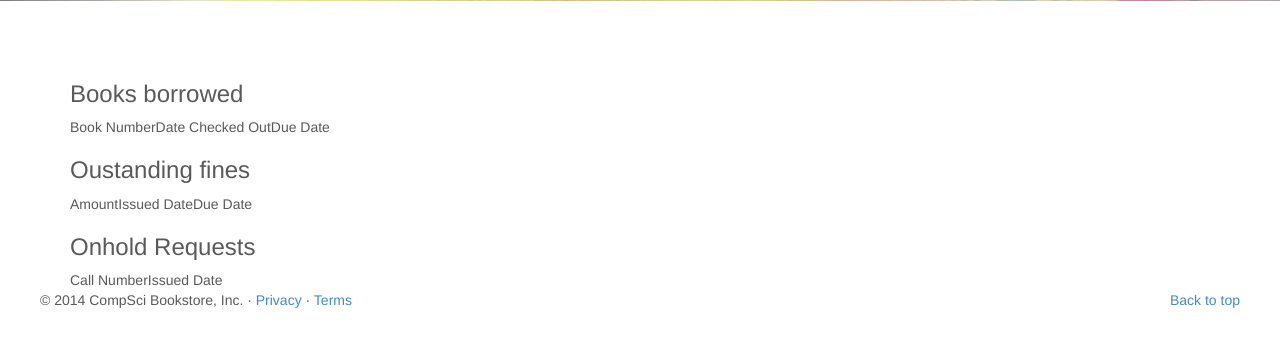
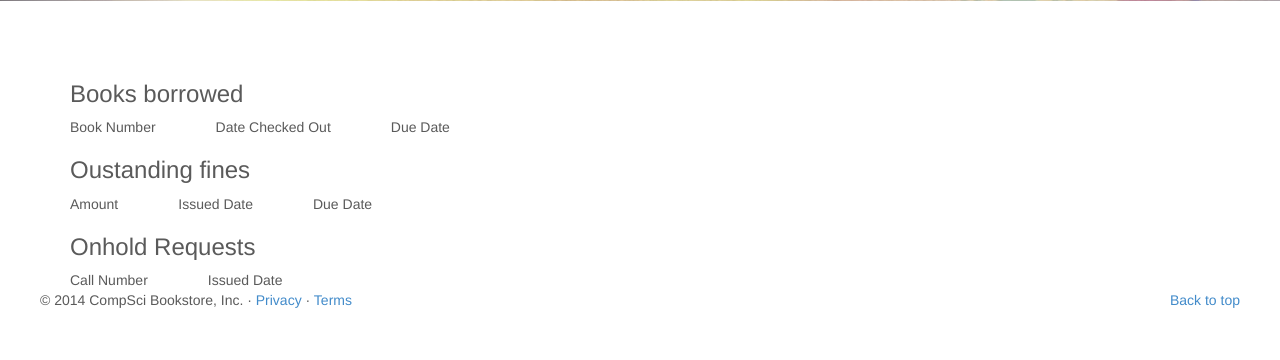
Before and after one commit to cpsc304projectPart3/library, a Django app: template books/templates/books/borrower/check_account.html in a window 1280 px wide. Shown: the part 499-859 px from the top of the page. Run offline with Django 3.2, Linux system fonts and the light colour scheme; the template is opened without the code that fills it, so the values that code supplies are empty; some libraries are stand-ins or nearby versions.

Commit message:
Update check_account.html

```diff
--- a/books/templates/books/borrower/check_account.html
+++ b/books/templates/books/borrower/check_account.html
@@ -5,6 +5,12 @@
  <div class="container">
 
 	 <h3> Books borrowed </h3>
+     <head>
+         <style>
+             td
+             {padding-right:60px;}
+             </style>
+     </head>
 	 <table>
 		 <tr>
 			 <td> Book Number </td>
```
